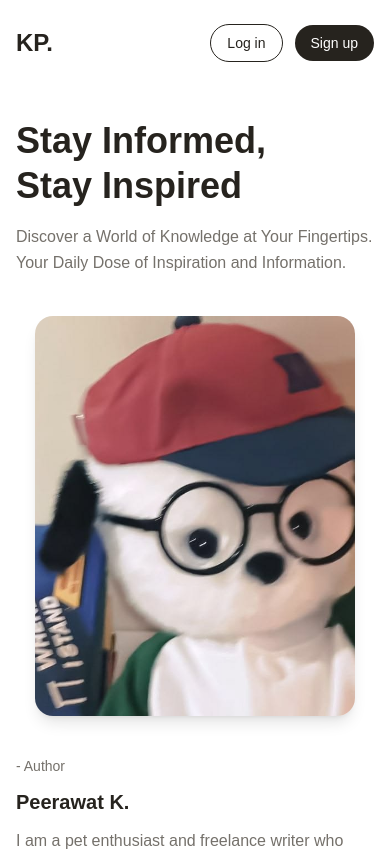
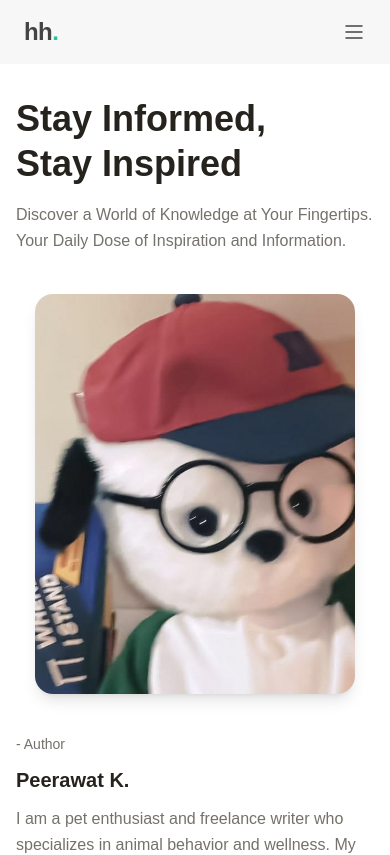
Before and after one commit to Kaopan11/kaopan-learning-blog, a React (Vite) app: page / in a window 390 px wide. Shown: the top 855 px of the page. Built offline with nearby package versions, Linux system fonts and the light colour scheme.

Commit message:
feat(navbar): add mobile navigation with logo and hamburger menu

```diff
--- a/src/components/NavBar.jsx
+++ b/src/components/NavBar.jsx
@@ -1,6 +1,25 @@
+import { Menu } from 'lucide-react'
+
 export function NavBar() {
   return (
-    <nav className="flex items-center justify-between px-4 py-6 md:px-8 lg:px-16">
+    <nav>
+      {/* Mobile */}
+      <div className="flex items-center justify-between bg-[#F7F7F7] px-6 py-4 md:hidden">
+        <span className="text-2xl font-semibold tracking-tight">
+          <span className="text-[#444444]">hh</span>
+          <span className="text-[#25C2A0]">.</span>
+        </span>
+        <button
+          type="button"
+          aria-label="Open menu"
+          className="text-[#444444] transition-opacity hover:opacity-70"
+        >
+          <Menu className="h-6 w-6" strokeWidth={1.5} />
+        </button>
+      </div>
+
+      {/* Desktop */}
+      <div className="hidden items-center justify-between px-4 py-6 md:flex md:px-8 lg:px-16">
         <span className="text-2xl font-bold text-[#26231E] md:text-3xl">KP.</span>
 
         <div className="flex items-center gap-3 md:gap-4">
@@ -17,6 +36,7 @@ export function NavBar() {
             Sign up
           </button>
         </div>
+      </div>
     </nav>
   )
 }
```
Lines whose indentation alone changed are shown as unchanged.
